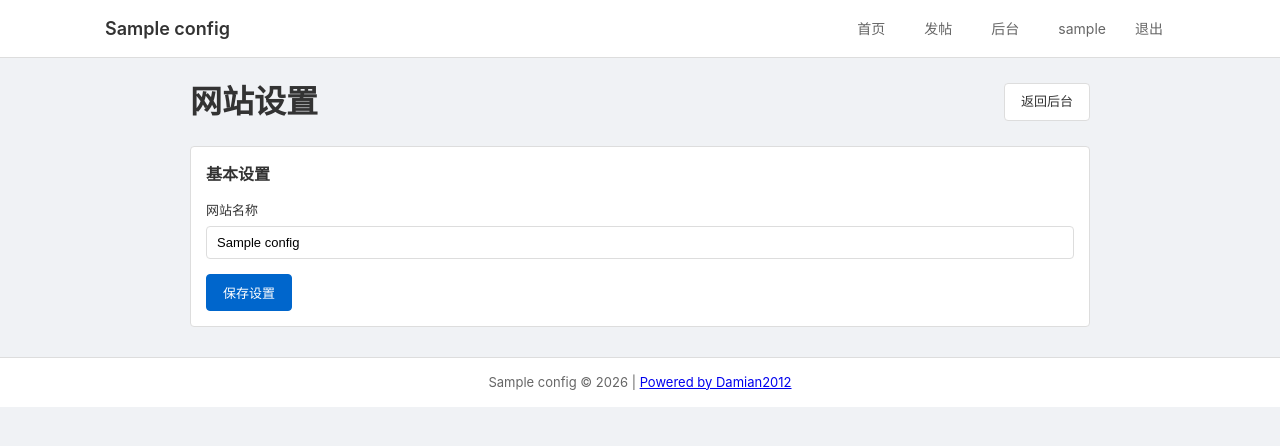
After one commit to Damianjiang/luntan, a Flask app: page /forum/admin/settings in a window 1280 px wide. The commit adds this page. Shown: the top 446 px of the page. Run offline with Flask 3, Linux system fonts and the light colour scheme; a user stored in the database is signed in; tables that the repository leaves empty hold one stand-in row (values such as "Sample post"); some libraries are stand-ins or nearby versions.

Commit message:
加入网站自定义标题和作者底部声明还有动态时间显示
加入网站自定义标题和作者底部声明还有动态时间显示

```diff
--- a/app/__init__.py
+++ b/app/__init__.py
@@ -3,6 +3,7 @@ from flask_sqlalchemy import SQLAlchemy
 from flask_login import LoginManager
 from flask_wtf.csrf import CSRFProtect
 from config import Config
+from datetime import datetime
 
 db = SQLAlchemy()
 login_manager = LoginManager()
@@ -18,11 +19,19 @@ def create_app(config_class=Config):
     login_manager.init_app(app)
     csrf.init_app(app)
 
-    from app.models import User
+    from app.models import User, SiteConfig
 
     @login_manager.user_loader
     def load_user(id):
         return User.query.get(int(id))
+
+    @app.context_processor
+    def inject_globals():
+        config = SiteConfig.get_config()
+        return dict(
+            site_name=config.site_name,
+            current_year=datetime.now().year
+        )
 
     from app.routes.auth import auth as auth_blueprint
     app.register_blueprint(auth_blueprint, url_prefix='/auth')
--- a/app/models.py
+++ b/app/models.py
@@ -75,3 +75,21 @@ class Comment(db.Model):
 
     def __repr__(self):
         return f'<Comment {self.id}>'
+
+class SiteConfig(db.Model):
+    id = db.Column(db.Integer, primary_key=True)
+    site_name = db.Column(db.String(100), default='TCraft服务器论坛')
+    created_at = db.Column(db.DateTime, default=datetime.utcnow)
+    updated_at = db.Column(db.DateTime, default=datetime.utcnow)
+
+    @staticmethod
+    def get_config():
+        config = SiteConfig.query.first()
+        if not config:
+            config = SiteConfig()
+            db.session.add(config)
+            db.session.commit()
+        return config
+
+    def __repr__(self):
+        return f'<SiteConfig {self.site_name}>'
--- a/app/routes/forum.py
+++ b/app/routes/forum.py
@@ -3,7 +3,7 @@ from flask_login import login_required, current_user
 from app import db
 from app.routes import forum
 from app.forms import PostForm, CommentForm, CategoryForm
-from app.models import Category, Post, Comment, User
+from app.models import Category, Post, Comment, User, SiteConfig
 from datetime import datetime, timedelta
 
 @forum.route('/category/<int:id>')
@@ -247,3 +247,49 @@ def toggle_category_admin(id):
     db.session.commit()
     flash('设置已更新', 'success')
     return redirect(url_for('forum.admin_category'))
+
+@forum.route('/admin/settings', methods=['GET', 'POST'])
+@login_required
+def admin_settings():
+    if not current_user.is_admin:
+        abort(403)
+    config = SiteConfig.get_config()
+    if request.method == 'POST':
+        site_name = request.form.get('site_name')
+        if site_name:
+            config.site_name = site_name
+            config.updated_at = datetime.utcnow()
+            db.session.commit()
+            flash('网站名称已更新', 'success')
+            return redirect(url_for('forum.admin_settings'))
+    return render_template('forum/admin_settings.html', config=config)
+
+@forum.route('/admin/promote/<int:id>', methods=['POST'])
+@login_required
+def promote_user(id):
+    if not current_user.is_admin:
+        abort(403)
+    user = User.query.get_or_404(id)
+    if user.is_admin:
+        flash('该用户已经是管理员', 'warning')
+    else:
+        user.is_admin = True
+        db.session.commit()
+        flash(f'已将 {user.username} 设为管理员', 'success')
+    return redirect(url_for('forum.admin_users'))
+
+@forum.route('/admin/demote/<int:id>', methods=['POST'])
+@login_required
+def demote_user(id):
+    if not current_user.is_admin:
+        abort(403)
+    user = User.query.get_or_404(id)
+    if not user.is_admin:
+        flash('该用户不是管理员', 'warning')
+    elif user.id == current_user.id:
+        flash('不能取消自己的管理员权限', 'danger')
+    else:
+        user.is_admin = False
+        db.session.commit()
+        flash(f'已取消 {user.username} 的管理员权限', 'success')
+    return redirect(url_for('forum.admin_users'))
--- a/app/templates/auth/login.html
+++ b/app/templates/auth/login.html
@@ -1,6 +1,6 @@
 {% extends "base.html" %}
 
-{% block title %}登录 - TCraft服务器论坛{% endblock %}
+{% block title %}登录 - {{ site_name }}{% endblock %}
 
 {% block content %}
 <div class="auth-container">
--- a/app/templates/auth/profile.html
+++ b/app/templates/auth/profile.html
@@ -1,6 +1,6 @@
 {% extends "base.html" %}
 
-{% block title %}{{ user.username }}的个人资料 - TCraft服务器论坛{% endblock %}
+{% block title %}{{ user.username }}的个人资料 - {{ site_name }}{% endblock %}
 
 {% block content %}
 <div class="profile-container">
--- a/app/templates/auth/register.html
+++ b/app/templates/auth/register.html
@@ -1,6 +1,6 @@
 {% extends "base.html" %}
 
-{% block title %}注册 - TCraft服务器论坛{% endblock %}
+{% block title %}注册 - {{ site_name }}{% endblock %}
 
 {% block content %}
 <div class="auth-container">
--- a/app/templates/base.html
+++ b/app/templates/base.html
@@ -3,13 +3,13 @@
 <head>
     <meta charset="UTF-8">
     <meta name="viewport" content="width=device-width, initial-scale=1.0">
-    <title>{% block title %}TCraft服务器论坛{% endblock %}</title>
+    <title>{% block title %}{{ site_name }}{% endblock %}</title>
     <link rel="stylesheet" href="{{ url_for('static', filename='css/style.css') }}">
 </head>
 <body>
     <nav class="navbar">
         <div class="nav-container">
-            <a href="{{ url_for('main.index') }}" class="nav-brand">TCraft服务器论坛</a>
+            <a href="{{ url_for('main.index') }}" class="nav-brand">{{ site_name }}</a>
             <div class="nav-menu">
                 <a href="{{ url_for('main.index') }}" class="nav-link">首页</a>
                 {% if current_user.is_authenticated %}
@@ -49,7 +49,7 @@
 
     <footer class="footer">
         <div class="container">
-            <p>TCraft服务器论坛 &copy; 2024</p>
+            <p>{{ site_name }} &copy; {{ current_year }} | <a href="https://github.com/Damianjiang/luntan" target="_blank">Powered by Damian2012</a></p>
         </div>
     </footer>
 </body>
--- a/app/templates/forum/admin.html
+++ b/app/templates/forum/admin.html
@@ -1,6 +1,6 @@
 {% extends "base.html" %}
 
-{% block title %}后台管理 - TCraft服务器论坛{% endblock %}
+{% block title %}后台管理 - {{ site_name }}{% endblock %}
 
 {% block content %}
 <div class="admin-container">
@@ -38,6 +38,7 @@
         <div style="display: flex; gap: 10px;">
             <a href="{{ url_for('forum.admin_users') }}" class="btn">用户管理</a>
             <a href="{{ url_for('forum.admin_category') }}" class="btn">板块管理</a>
+            <a href="{{ url_for('forum.admin_settings') }}" class="btn">网站设置</a>
         </div>
     </div>
 
--- a/app/templates/forum/admin_category.html
+++ b/app/templates/forum/admin_category.html
@@ -1,6 +1,6 @@
 {% extends "base.html" %}
 
-{% block title %}板块管理 - TCraft服务器论坛{% endblock %}
+{% block title %}板块管理 - {{ site_name }}{% endblock %}
 
 {% block content %}
 <div class="admin-container">
--- /dev/null
+++ b/app/templates/forum/admin_settings.html
@@ -0,0 +1,24 @@
+{% extends "base.html" %}
+
+{% block title %}网站设置 - {{ site_name }}{% endblock %}
+
+{% block content %}
+<div class="admin-container">
+    <div style="display: flex; justify-content: space-between; align-items: center; margin-bottom: 20px;">
+        <h1>网站设置</h1>
+        <a href="{{ url_for('forum.admin') }}" class="btn">返回后台</a>
+    </div>
+
+    <div class="admin-form">
+        <h2>基本设置</h2>
+        <form method="POST" action="">
+            <input type="hidden" name="csrf_token" value="{{ csrf_token() }}">
+            <div class="form-group">
+                <label>网站名称</label>
+                <input type="text" name="site_name" class="form-control" value="{{ config.site_name }}" placeholder="请输入网站名称">
+            </div>
+            <button type="submit" class="btn btn-primary">保存设置</button>
+        </form>
+    </div>
+</div>
+{% endblock %}
--- a/app/templates/forum/category.html
+++ b/app/templates/forum/category.html
@@ -1,6 +1,6 @@
 {% extends "base.html" %}
 
-{% block title %}{{ category.name }} - TCraft服务器论坛{% endblock %}
+{% block title %}{{ category.name }} - {{ site_name }}{% endblock %}
 
 {% block content %}
 <div class="page-header">
--- a/app/templates/forum/create_post.html
+++ b/app/templates/forum/create_post.html
@@ -1,6 +1,6 @@
 {% extends "base.html" %}
 
-{% block title %}发布新帖 - TCraft服务器论坛{% endblock %}
+{% block title %}发布新帖 - {{ site_name }}{% endblock %}
 
 {% block content %}
 <div class="form-container">
--- a/app/templates/forum/edit_post.html
+++ b/app/templates/forum/edit_post.html
@@ -1,6 +1,6 @@
 {% extends "base.html" %}
 
-{% block title %}编辑帖子 - TCraft服务器论坛{% endblock %}
+{% block title %}编辑帖子 - {{ site_name }}{% endblock %}
 
 {% block content %}
 <div class="form-container">
--- a/app/templates/forum/reply.html
+++ b/app/templates/forum/reply.html
@@ -1,6 +1,6 @@
 {% extends "base.html" %}
 
-{% block title %}回复评论 - TCraft服务器论坛{% endblock %}
+{% block title %}回复评论 - {{ site_name }}{% endblock %}
 
 {% block content %}
 <div class="form-container">
--- a/app/templates/index.html
+++ b/app/templates/index.html
@@ -1,11 +1,11 @@
 {% extends "base.html" %}
 
-{% block title %}首页 - TCraft服务器论坛{% endblock %}
+{% block title %}首页 - {{ site_name }}{% endblock %}
 
 {% block content %}
 <div class="page-header">
-    <h1>TCraft服务器论坛</h1>
-    <p>欢迎来到TCraft服务器论坛</p>
+    <h1>{{ site_name }}</h1>
+    <p>欢迎来到{{ site_name }}</p>
 </div>
 
 <div class="content-wrapper">
```
Also changed, not shown: app/templates/about.html (+4 -3 lines), app/templates/forum/admin_users.html (+12 -1 lines), app/templates/forum/post.html (+3 -7 lines), forum.db.
